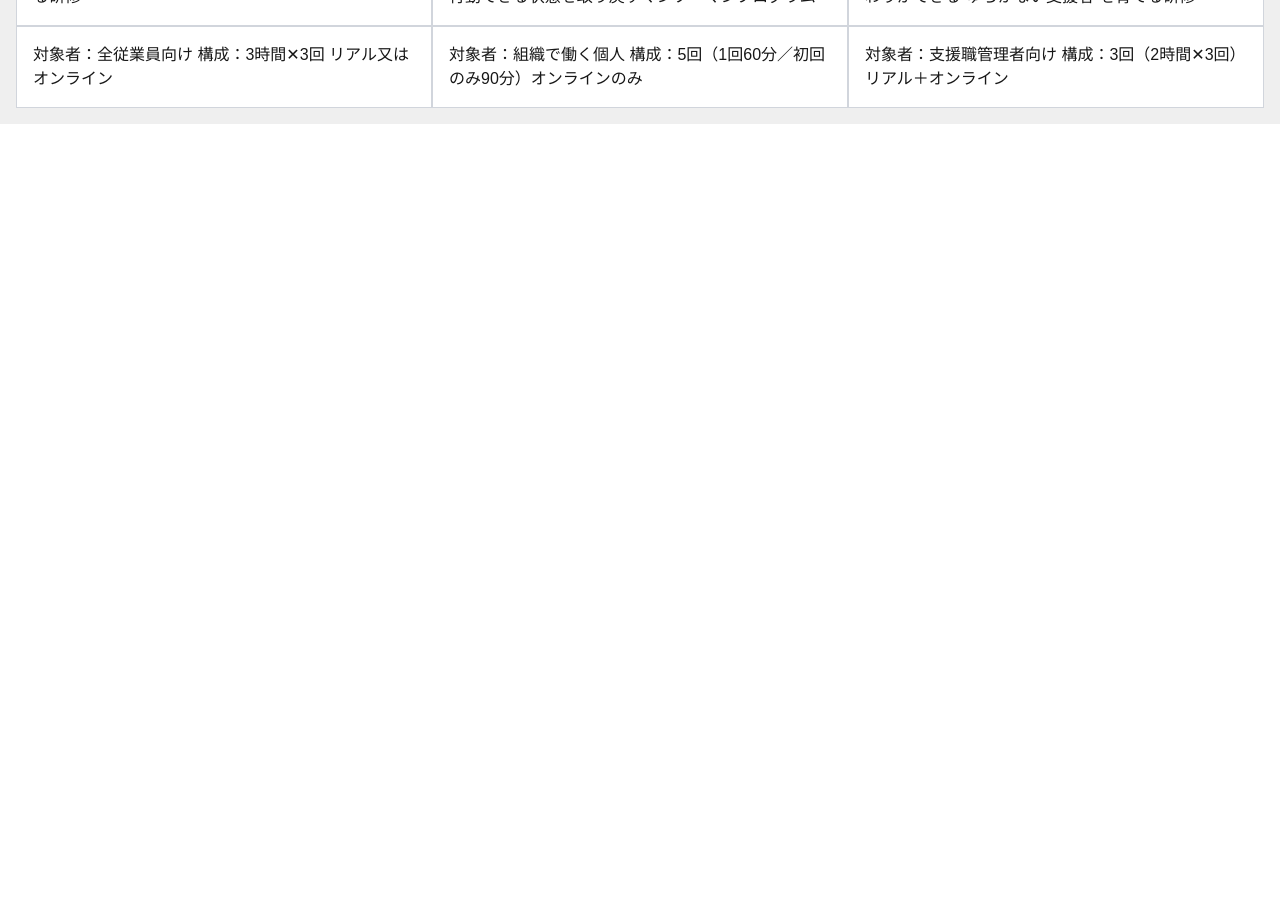
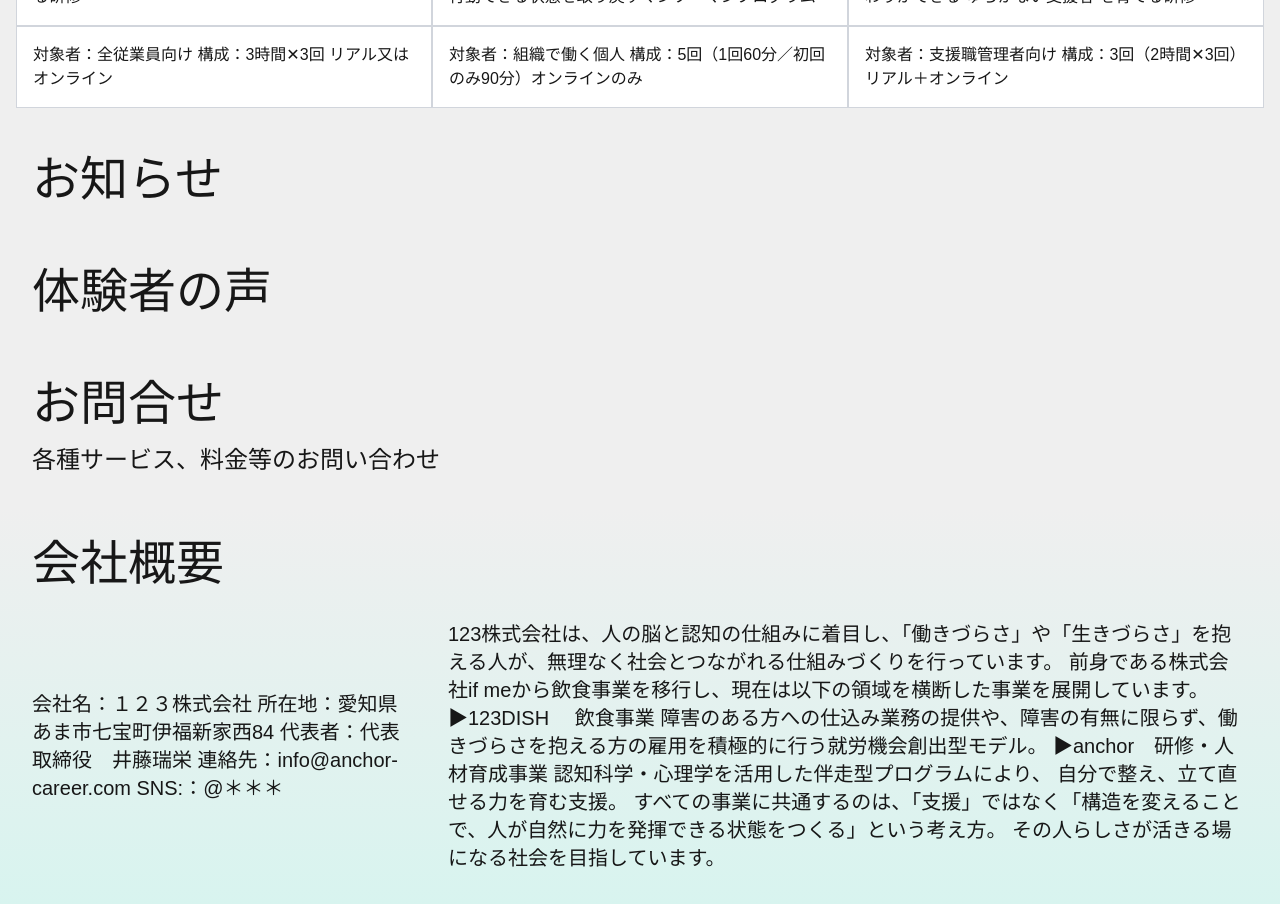
Before and after one commit to anchorCareer/anchor, a Next.js app in the folder web/: page / in a window 1280 px wide. Shown: the part 1480-2384 px from the top of the page. Before the commit the page ends 1604 px from the top, so only its background shows below. Built offline with nearby package versions, Linux system fonts and the light colour scheme.

Commit message:
ページにお知らせ、体験者の声、お問合せ、会社概要セクションを追加

```diff
--- a/web/src/app/page.tsx
+++ b/web/src/app/page.tsx
@@ -53,6 +53,46 @@ function Page() {
           </div>
         </div>
       </div>
+      <div className="bg-[#efefef]">
+        <div className="p-4">
+          <div className="text-5xl m-4">お知らせ</div>
+        </div>
+      </div>
+      <div className="bg-[#efefef]">
+        <div className="p-4">
+          <div className="text-5xl m-4">体験者の声</div>
+        </div>
+      </div>
+      <div className="bg-[#efefef]">
+        <div className="p-4">
+          <div className="text-5xl m-4">お問合せ</div>
+          <div className="text-2xl m-4">各種サービス、料金等のお問い合わせ</div>
+        </div>
+      </div>
+      <div className="bg-linear-to-b from-[#efefef] to-[#d8f4ef]">
+        <div className="p-4">
+          <div className="text-5xl m-4">会社概要</div>
+          <div className="flex justify-between items-center">
+            <div className="text-xl flex-col m-4 w-120">
+              会社名：１２３株式会社 所在地：愛知県あま市七宝町伊福新家西84
+              代表者：代表取締役　井藤瑞栄 連絡先：info@anchor-career.com
+              SNS:：@＊＊＊
+            </div>
+            <div className="text-xl flex-col w-250 m-4">
+              123株式会社は、人の脳と認知の仕組みに着目し、「働きづらさ」や「生きづらさ」を抱える人が、無理なく社会とつながれる仕組みづくりを行っています。
+              前身である株式会社if
+              meから飲食事業を移行し、現在は以下の領域を横断した事業を展開しています。
+              ▶123DISH　 飲食事業
+              障害のある方への仕込み業務の提供や、障害の有無に限らず、働きづらさを抱える方の雇用を積極的に行う就労機会創出型モデル。
+              ▶anchor　研修・人材育成事業
+              認知科学・心理学を活用した伴走型プログラムにより、
+              自分で整え、立て直せる力を育む支援。
+              すべての事業に共通するのは、「支援」ではなく「構造を変えることで、人が自然に力を発揮できる状態をつくる」という考え方。
+              その人らしさが活きる場になる社会を目指しています。
+            </div>
+          </div>
+        </div>
+      </div>
     </div>
   );
 }
```
